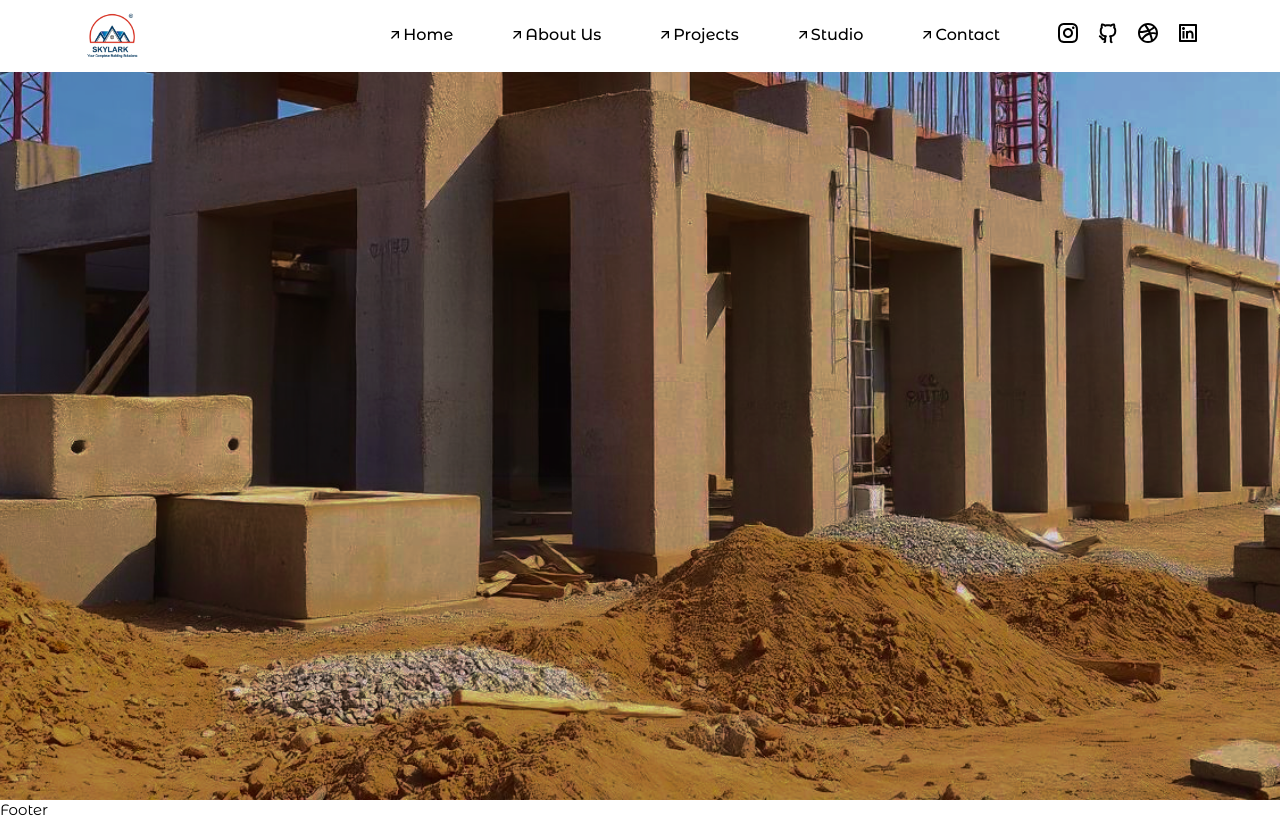
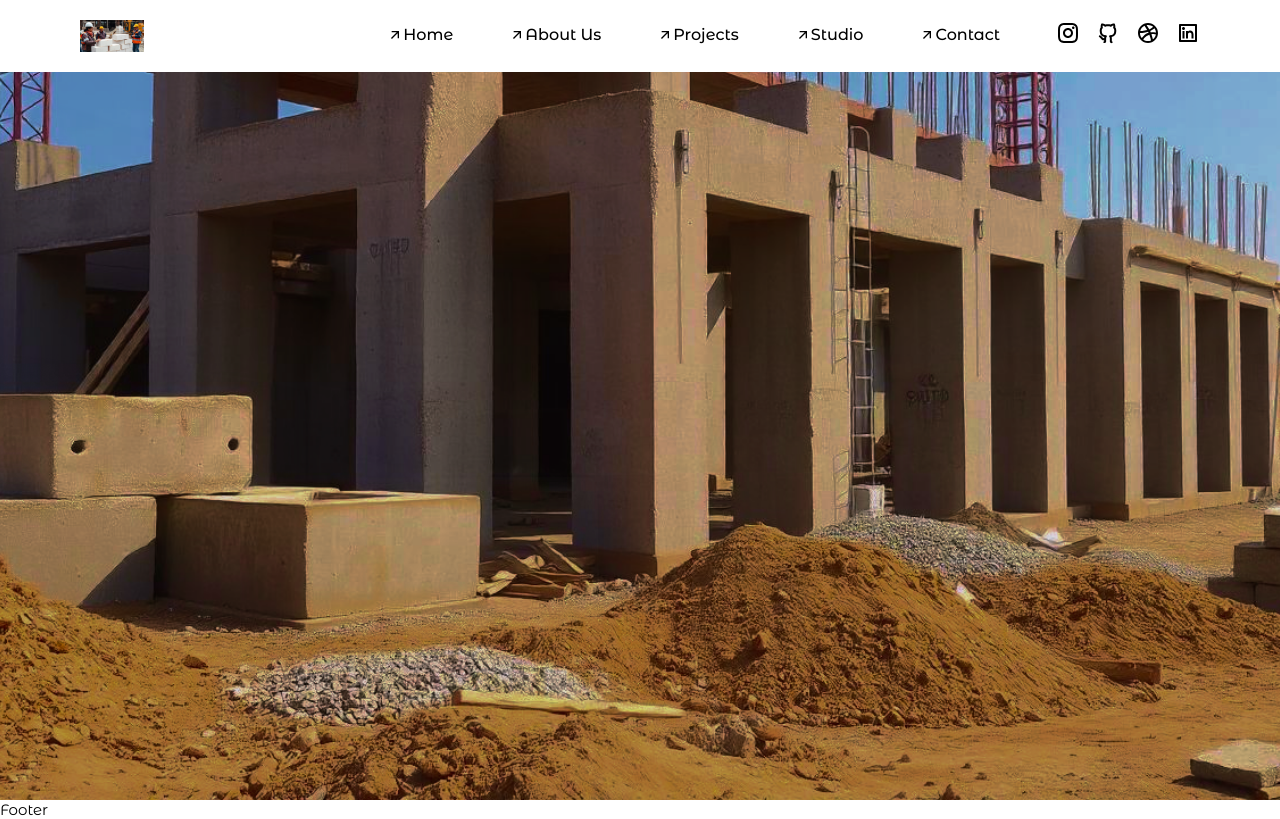
Before and after one commit to adityasharma0131/SKYLAR, a React (Vite) app: page / in a window 1280 px wide. Built offline with nearby package versions, Linux system fonts and the light colour scheme.

Commit message:
header img

```diff
--- a/src/components/Header.jsx
+++ b/src/components/Header.jsx
@@ -23,11 +23,7 @@ const ResponsiveNavbar = () => {
   return (
     <header className="header" id="header">
       <nav className="nav container">
-        <img
-          className="nav__logo"
-          src="/src/assets/headerlogo.png"
-          alt="Logo"
-        />
+        <img className="nav__logo" src="/src/assets/heroimg1.png" alt="Logo" />
 
         <div
           className={`nav__menu ${menuVisible ? "show-menu" : ""}`}
```
